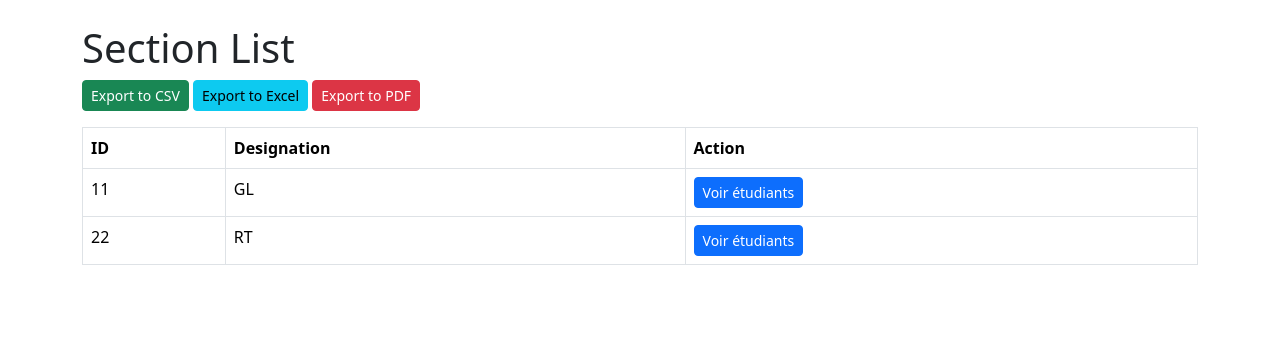
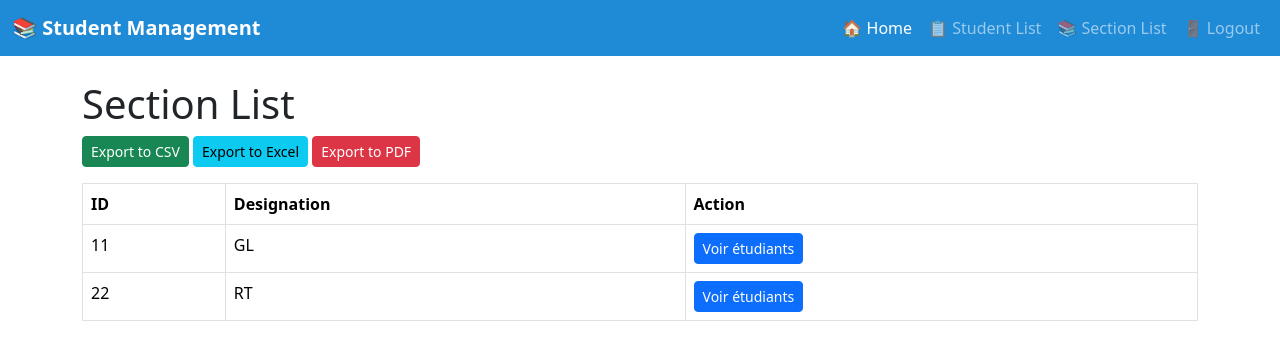
Before and after one commit to amiraelmanaa/TP_PHP, a PHP site: page /listesections.php in a window 1280 px wide. Shown: the top 360 px of the page. Run offline with PHP 8.4, Linux system fonts and the light colour scheme; data comes from the database, SQL or seed files in the repository.

Commit message:
sectionlist

```diff
--- a/ex4/listesections.php
+++ b/ex4/listesections.php
@@ -88,16 +88,70 @@ if (isset($_GET['export'])) {
     }
 }
 ?>
-
+<?php
+if (isset($_GET['page'])) {
+    if ($_GET['page'] == 'students') {
+        header("Location: ex4.php");
+        exit();
+    } elseif ($_GET['page'] == 'sections') {
+        header("Location: listesections.php");
+        exit();
+    } elseif ($_GET['page'] == 'home') {
+        header("Location: home.php");
+        exit();
+    }
+    elseif ($_GET['page'] == 'logout') {
+        header("Location: loginpage.php");
+        exit();
+    }
+}
+?>
 <!DOCTYPE html>
 <html lang="fr">
 <head>
     <meta charset="UTF-8">
     <meta name="viewport" content="width=device-width, initial-scale=1.0">
     <title>Section List</title>
+    <style>
+        .navbar {
+            background-color: rgb(31, 138, 214) !important;
+        }
+        .welcome-box {
+            text-align: center;
+            padding: 40px;
+            background: white;
+            border-radius: 15px;
+            box-shadow: 0px 0px 10px rgba(0, 0, 0, 0.1);
+            margin-top: 50px;
+        }
+    </style>
     <link href="https://cdn.jsdelivr.net/npm/bootstrap@5.3.0-alpha1/dist/css/bootstrap.min.css" rel="stylesheet">
 </head>
 <body>
+<nav class="navbar navbar-expand-lg navbar-dark">
+    <div class="container-fluid">
+        <a class="navbar-brand fw-bold" href="#">📚 Student Management</a>
+        <button class="navbar-toggler" type="button" data-bs-toggle="collapse" data-bs-target="#navbarNav">
+            <span class="navbar-toggler-icon"></span>
+        </button>
+        <div class="collapse navbar-collapse" id="navbarNav">
+            <ul class="navbar-nav ms-auto">
+                <li class="nav-item">
+                    <a class="nav-link active" href="?page=home">🏠 Home</a>
+                </li>
+                <li class="nav-item">
+                    <a class="nav-link" href="?page=students">📋 Student List</a>
+                </li>
+                <li class="nav-item">
+                    <a class="nav-link" href="?page=sections">📚 Section List</a>
+                </li>
+                <li class="nav-item">
+                    <a class="nav-link" href="?page=logout">🚪 Logout</a>
+                </li>
+            </ul>
+        </div>
+    </div>
+</nav>
     <div class="container mt-4">
         <h1>Section List</h1>
 
```
